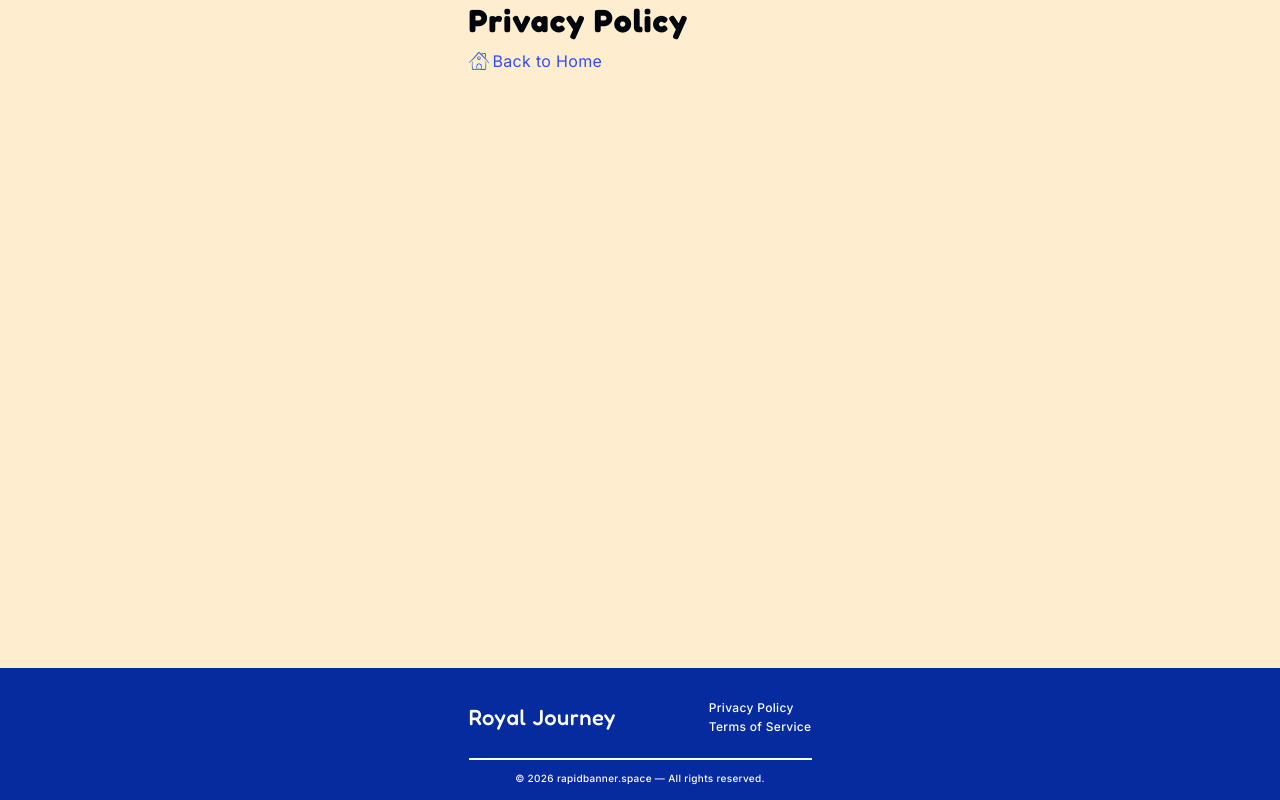
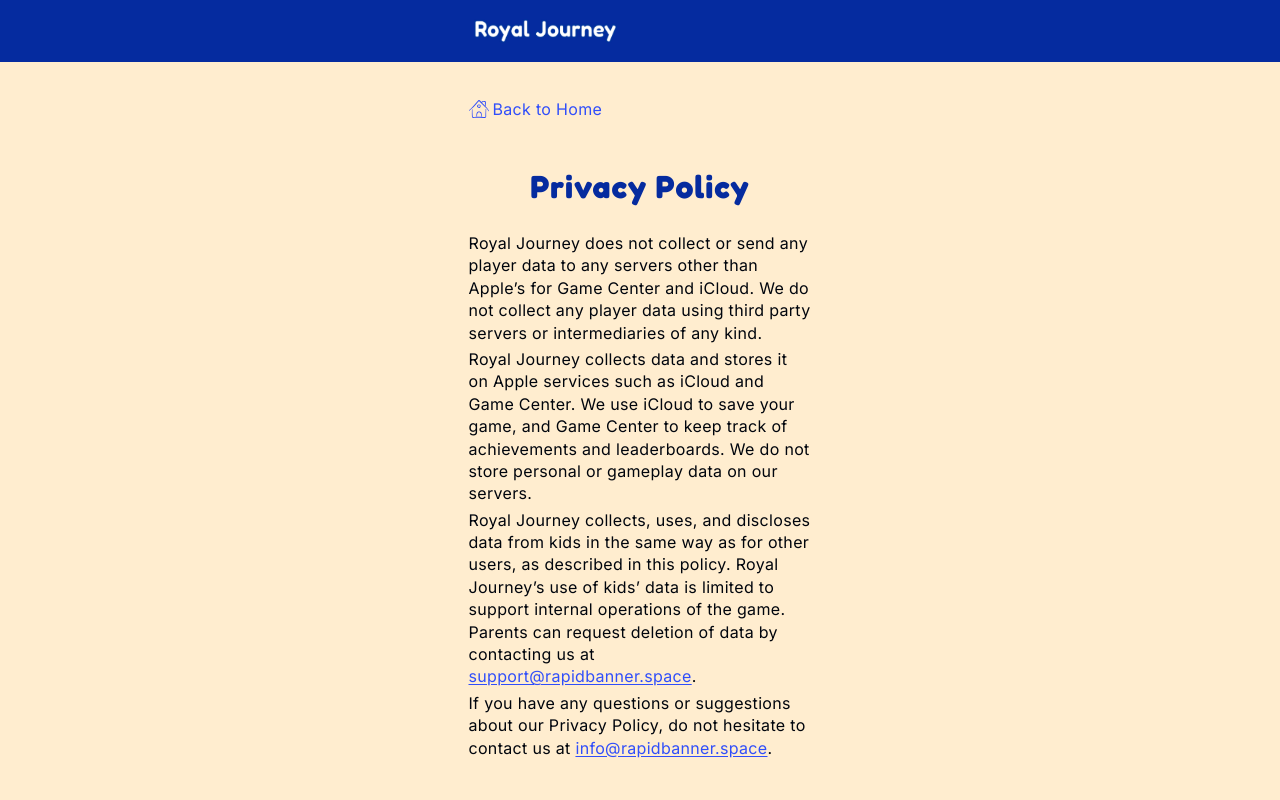
Before and after one commit to OksanaVakuliak/STPP-391, a website built with Vite: page src/privacy.html in a window 1280 px wide. Shown: the top 800 px of the page. Built offline with nearby package versions, Linux system fonts and the light colour scheme.

Commit message:
Fill the Privacy Policy page with the text from the docs

```diff
--- a/src/privacy.html
+++ b/src/privacy.html
@@ -6,7 +6,7 @@
     <meta name="viewport" content="width=device-width, initial-scale=1.0" />
     <link rel="icon" type="image/png" sizes="32x32" href="/favicon-32x32.png" />
     <link rel="apple-touch-icon" sizes="180x180" href="/apple-touch-icon.png" />
-    <title>Privacy Policy</title>
+    <title>Privacy Policy — Royal Journey</title>
     <link rel="preconnect" href="https://fonts.googleapis.com" />
     <link rel="preconnect" href="https://fonts.gstatic.com" crossorigin />
     <link
@@ -16,15 +16,46 @@
     <link rel="stylesheet" href="./css/styles.css" />
   </head>
   <body>
-    <load src="./partials/header.html" />
+    <load src="./partials/header-legal.html" />
 
-    <main>
+    <main class="legal">
       <div class="container">
-        <h1 class="main-title">Privacy Policy</h1>
-        <load src="./partials/back-link.html" />
+        <div class="legal__inner">
+          <load src="./partials/back-link.html" />
+          <h1 class="legal__heading">Privacy Policy</h1>
+          <div class="legal__content">
+            <p>
+              Royal Journey does not collect or send any player data to any
+              servers other than Apple’s for Game Center and iCloud. We do not
+              collect any player data using third party servers or
+              intermediaries of any kind.
+            </p>
+            <p>
+              Royal Journey collects data and stores it on Apple services such
+              as iCloud and Game Center. We use iCloud to save your game, and
+              Game Center to keep track of achievements and leaderboards. We do
+              not store personal or gameplay data on our servers.
+            </p>
+            <p>
+              Royal Journey collects, uses, and discloses data from kids in the
+              same way as for other users, as described in this policy. Royal
+              Journey’s use of kids’ data is limited to support internal
+              operations of the game. Parents can request deletion of data by
+              contacting us at
+              <a href="mailto:support@rapidbanner.space">support@rapidbanner.space</a>.
+            </p>
+            <p>
+              If you have any questions or suggestions about our Privacy Policy,
+              do not hesitate to contact us at
+              <a href="mailto:info@rapidbanner.space">info@rapidbanner.space</a>.
+            </p>
+          </div>
+        </div>
       </div>
     </main>
 
     <load src="./partials/footer.html" />
+
+    <script type="module" src="./legal.js"></script>
   </body>
 </html>
```
